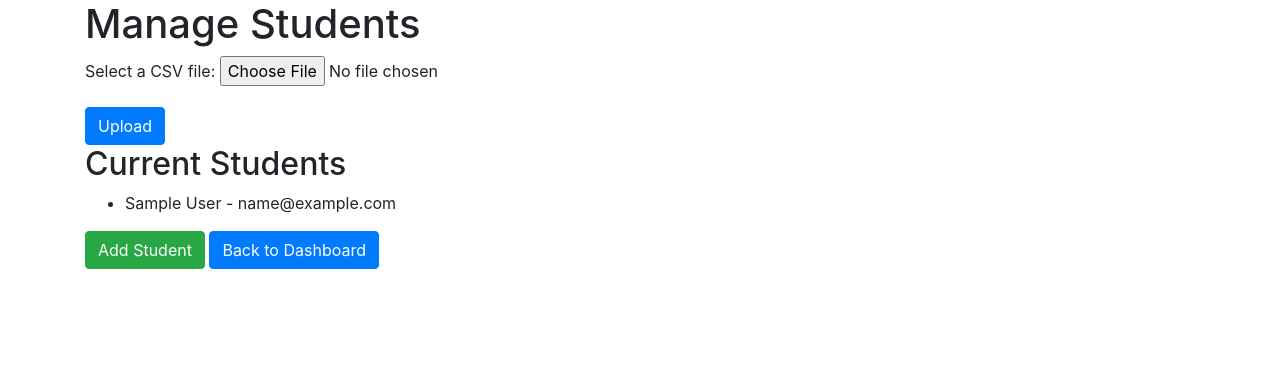
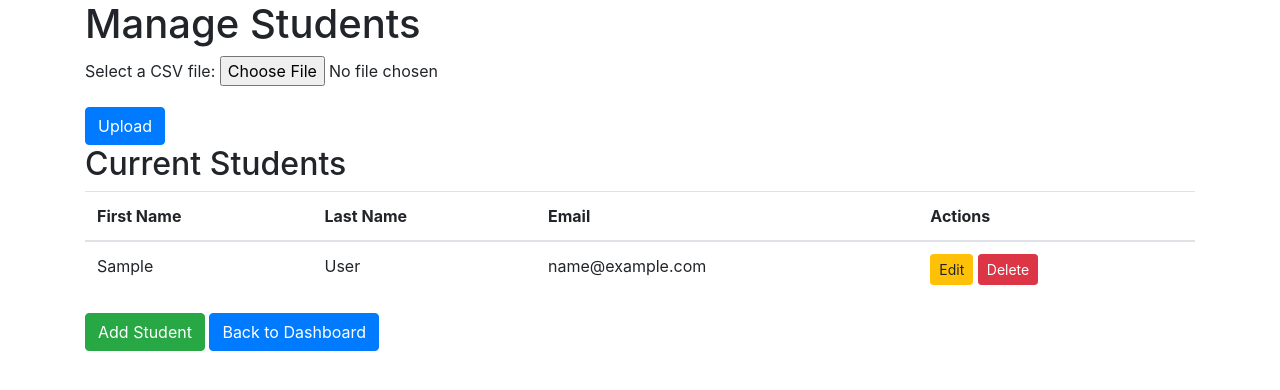
Before and after one commit to dahliasukaik/csuf_msi, a Django app: page /manage_students/ in a window 1280 px wide. Shown: the top 390 px of the page. Run offline with Django 5.2, Linux system fonts and the light colour scheme; tables that the repository leaves empty hold one stand-in row (values such as "Sample post"); some libraries are stand-ins or nearby versions.

Commit message:
changed the style and created edit and delete for students and events

```diff
--- a/main/templates/main/manage_students.html
+++ b/main/templates/main/manage_students.html
@@ -26,11 +26,29 @@
         </form>
 
         <h2>Current Students</h2>
-        <ul>
-            {% for student in students %}
-            <li>{{ student.first_name }} {{ student.last_name }} - {{ student.email }}</li>
-            {% endfor %}
-        </ul>
+        <table class="table">
+            <thead>
+                <tr>
+                    <th>First Name</th>
+                    <th>Last Name</th>
+                    <th>Email</th>
+                    <th>Actions</th>
+                </tr>
+            </thead>
+            <tbody>
+                {% for student in students %}
+                <tr>
+                    <td>{{ student.first_name }}</td>
+                    <td>{{ student.last_name }}</td>
+                    <td>{{ student.email }}</td>
+                    <td>
+                        <a href="{% url 'edit_student' student.id %}" class="btn btn-warning btn-sm">Edit</a>
+                        <a href="{% url 'delete_student' student.id %}" class="btn btn-danger btn-sm" onclick="return confirm('Are you sure you want to delete this student?');">Delete</a>
+                    </td>
+                </tr>
+                {% endfor %}
+            </tbody>
+        </table>
 
         <a href="{% url 'add_student' %}" class="btn btn-success">Add Student</a>
         <a href="{% url 'dashboard' %}" class="btn btn-primary">Back to Dashboard</a>
--- a/main/urls.py
+++ b/main/urls.py
@@ -5,6 +5,8 @@ urlpatterns = [
     path('dashboard/', views.dashboard, name='dashboard'),
     path('', views.dashboard, name='dashboard'),
     path('events/<int:event_id>/attendees/', views.view_attendees, name='view_attendees'),
+    path('edit_student/<int:student_id>/', views.edit_student, name='edit_student'),
+    path('delete_student/<int:student_id>/', views.delete_student, name='delete_student'),
     path('take_attendance/', views.take_attendance, name='take_attendance'),
     path('attendance_success/', views.attendance_success, name='attendance_success'),
     path('manage_students/', views.manage_students, name='manage_students'),
@@ -13,4 +15,6 @@ urlpatterns = [
     path('manage_events/', views.manage_events, name='manage_events'),
     path('edit_event/<int:event_id>/', views.edit_event, name='edit_event'),
     path('delete_event/<int:event_id>/', views.delete_event, name='delete_event'),
+    path('edit_event/<int:event_id>/', views.edit_event, name='edit_event'),
+    path('delete_event/<int:event_id>/', views.delete_event, name='delete_event'),
 ]
--- a/main/views.py
+++ b/main/views.py
@@ -1,9 +1,52 @@
 import csv
+import chardet
 from django.shortcuts import render, redirect, get_object_or_404
 from django.core.files.storage import FileSystemStorage
 from .models import Attendance, Event, Student
 from .forms import AttendanceForm, EventForm, StudentForm, BulkUploadForm
 from django.contrib import messages
+
+
+
+def edit_event(request, event_id):
+    event = get_object_or_404(Event, pk=event_id)
+    if request.method == 'POST':
+        form = EventForm(request.POST, instance=event)
+        if form.is_valid():
+            form.save()
+            messages.success(request, 'Event updated successfully.')
+            return redirect('manage_events')
+    else:
+        form = EventForm(instance=event)
+    return render(request, 'main/edit_event.html', {'form': form})
+
+def delete_event(request, event_id):
+    event = get_object_or_404(Event, pk=event_id)
+    if request.method == 'POST':
+        event.delete()
+        messages.success(request, 'Event deleted successfully.')
+        return redirect('manage_events')
+    return render(request, 'main/delete_event.html', {'event': event})
+
+def edit_student(request, student_id):
+    student = get_object_or_404(Student, pk=student_id)
+    if request.method == 'POST':
+        form = StudentForm(request.POST, instance=student)
+        if form.is_valid():
+            form.save()
+            messages.success(request, 'Student information updated successfully.')
+            return redirect('manage_students')
+    else:
+        form = StudentForm(instance=student)
+    return render(request, 'main/edit_student.html', {'form': form})
+
+def delete_student(request, student_id):
+    student = get_object_or_404(Student, pk=student_id)
+    if request.method == 'POST':
+        student.delete()
+        messages.success(request, 'Student deleted successfully.')
+        return redirect('manage_students')
+    return render(request, 'main/delete_student.html', {'student': student})
 
 def manage_students(request):
     if request.method == 'POST':
@@ -15,20 +58,45 @@ def manage_students(request):
             file_path = fs.path(filename)
 
             try:
-                with open(file_path, newline='', encoding='utf-8') as csvfile:
-                    reader = csv.reader(csvfile)
-                    next(reader, None)  # Skip header row if present
-                    for row in reader:
-                        first_name, last_name, email = row
-                        if not Student.objects.filter(email=email).exists():
-                            Student.objects.create(
-                                first_name=first_name,
-                                last_name=last_name,
-                                email=email
-                            )
-                        else:
-                            messages.warning(request, f"Student with email {email} already exists.")
-                messages.success(request, "The students have been successfully uploaded.")
+                # Detect encoding
+                with open(file_path, 'rb') as rawfile:
+                    rawdata = rawfile.read(1000)
+                    result = chardet.detect(rawdata)
+                    encoding = result['encoding']
+
+                # Attempt to open with detected encoding
+                try:
+                    with open(file_path, newline='', encoding=encoding) as csvfile:
+                        reader = csv.reader(csvfile)
+                        next(reader, None)  # Skip header row if present
+                        for row in reader:
+                            first_name, last_name, email = row
+                            if not Student.objects.filter(email=email).exists():
+                                Student.objects.create(
+                                    first_name=first_name,
+                                    last_name=last_name,
+                                    email=email
+                                )
+                            else:
+                                messages.warning(request, f"Student with email {email} already exists.")
+                    messages.success(request, "The students have been successfully uploaded.")
+
+                # Fallback to common encodings if the detected one fails
+                except UnicodeDecodeError:
+                    with open(file_path, newline='', encoding='ISO-8859-1') as csvfile:
+                        reader = csv.reader(csvfile)
+                        next(reader, None)  # Skip header row if present
+                        for row in reader:
+                            first_name, last_name, email = row
+                            if not Student.objects.filter(email=email).exists():
+                                Student.objects.create(
+                                    first_name=first_name,
+                                    last_name=last_name,
+                                    email=email
+                                )
+                            else:
+                                messages.warning(request, f"Student with email {email} already exists.")
+                    messages.success(request, "The students have been successfully uploaded with a fallback encoding.")
             except Exception as e:
                 messages.error(request, f"An error occurred while processing the file: {e}")
 
@@ -38,6 +106,7 @@ def manage_students(request):
 
     students = Student.objects.all()
     return render(request, 'main/manage_students.html', {'form': form, 'students': students})
+
 
 
 def view_attendees(request, event_id):
--- a/mockdata.csv
+++ /dev/null
@@ -1,4 +0,0 @@
-first_name,last_name,email
-dena ,sukaik,denas@gmail.com
-omar,minay,omarminay@yahoo.com
-alla,yossef,allayossef@gmail.com
```
Also changed, not shown: main/templates/main/delete_event.html (added, +17 -0 lines), main/templates/main/delete_student.html (added, +16 -0 lines), main/templates/main/edit_event.html (added, +18 -0 lines), main/templates/main/edit_student.html (added, +17 -0 lines), main/templates/main/manage_events.html (+9 -5 lines), 1 other file.
